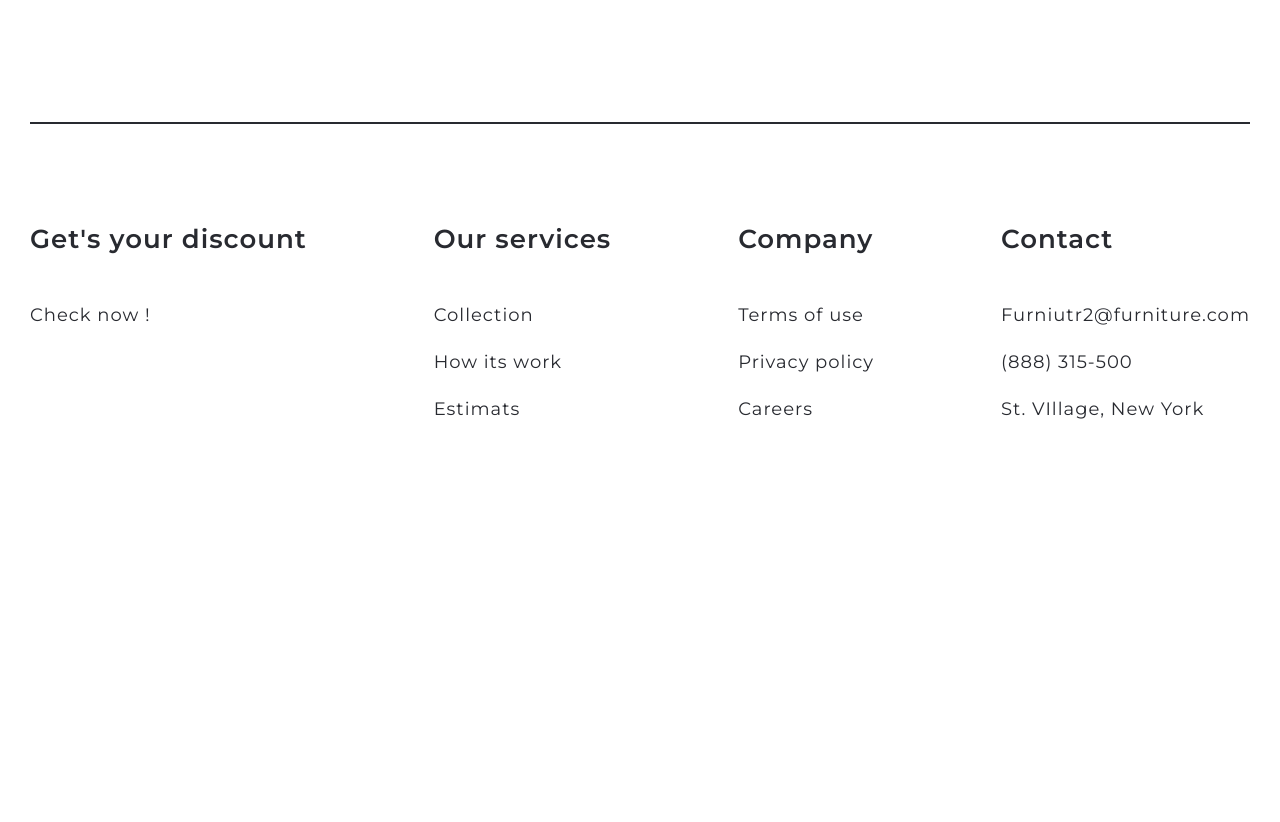
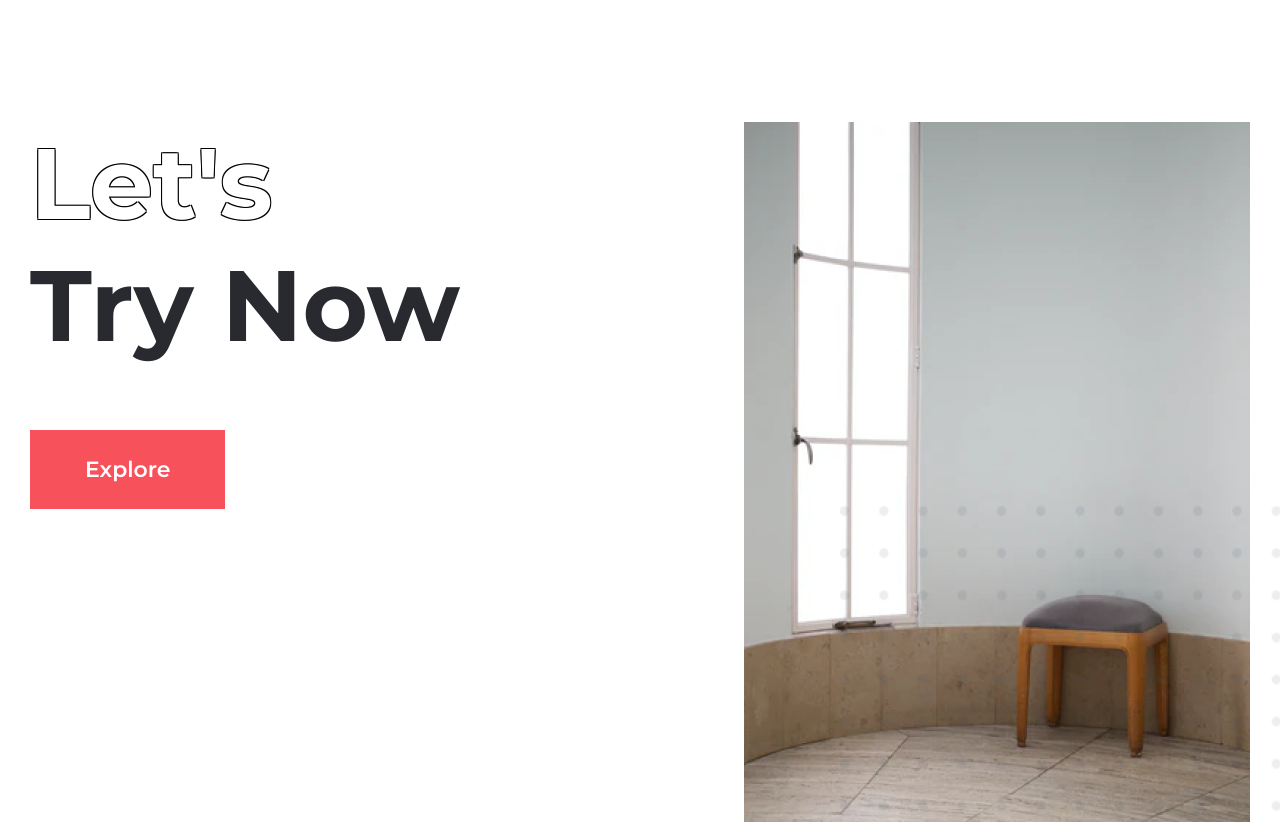
Before and after one commit to labCap/Furniture, a React (Create React App) app: page / in a window 1280 px wide. Shown: the part 4160-4982 px from the top of the page. Before the commit the page ends 4720 px from the top, so only its background shows below. Built offline with nearby package versions, Linux system fonts and the light colour scheme.

Commit message:
added section 'TryNow' to App.js

```diff
--- a/src/App.js
+++ b/src/App.js
@@ -4,6 +4,7 @@ import { Header } from "./components/Header/Header";
 import { Intro } from "./sections/Intro/Intro";
 import { Benefits } from "./sections/Benefits/Benefits";
 import { Product } from "./sections/Product/Product";
+import { TryNow } from "./sections/TryNow/TryNow";
 
 function App() {
   return (
@@ -14,6 +15,7 @@ function App() {
         <About />
         <Benefits />
         <Product />
+        <TryNow />
       </main>
       <Footer />
     </div>
```
